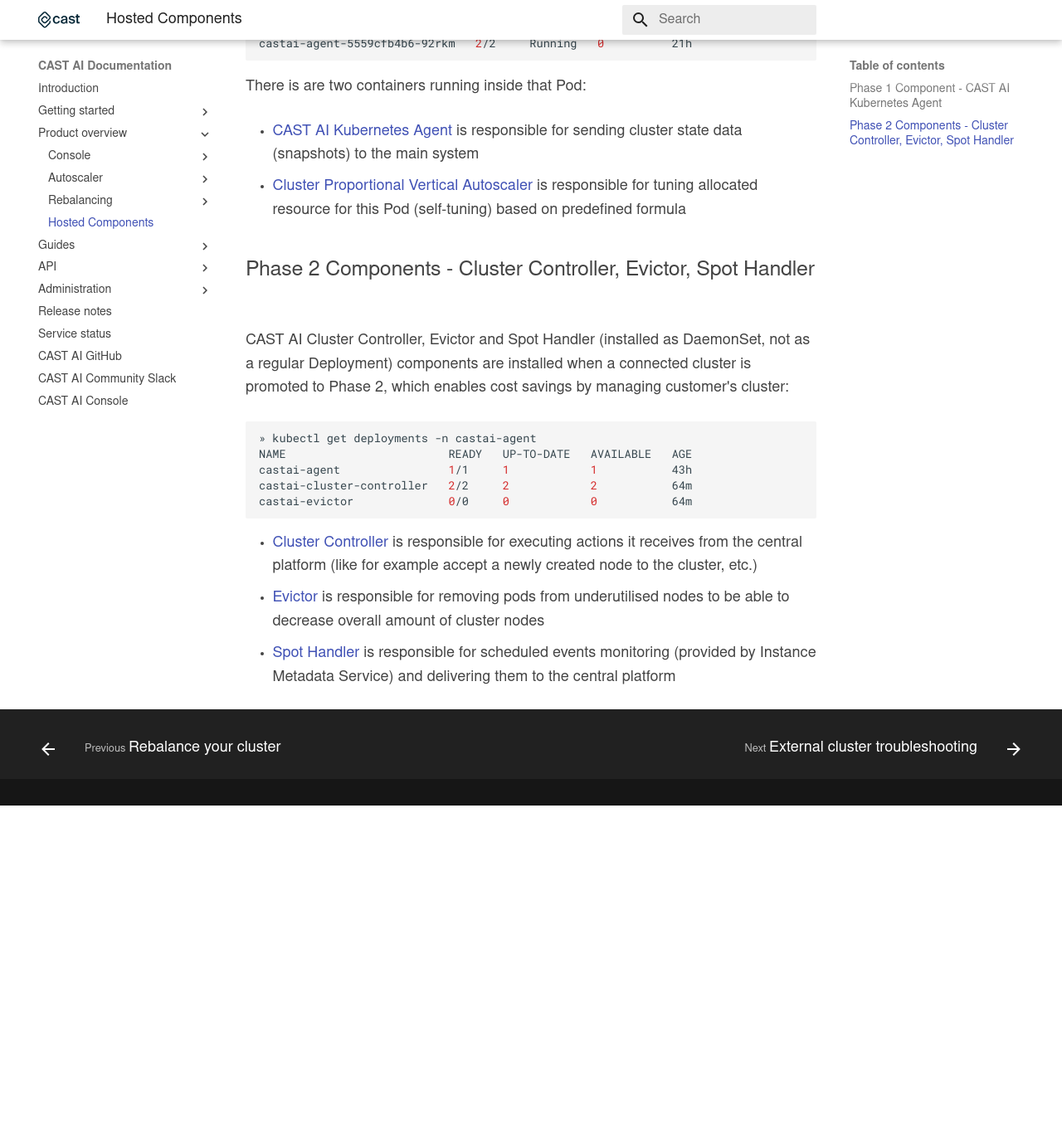
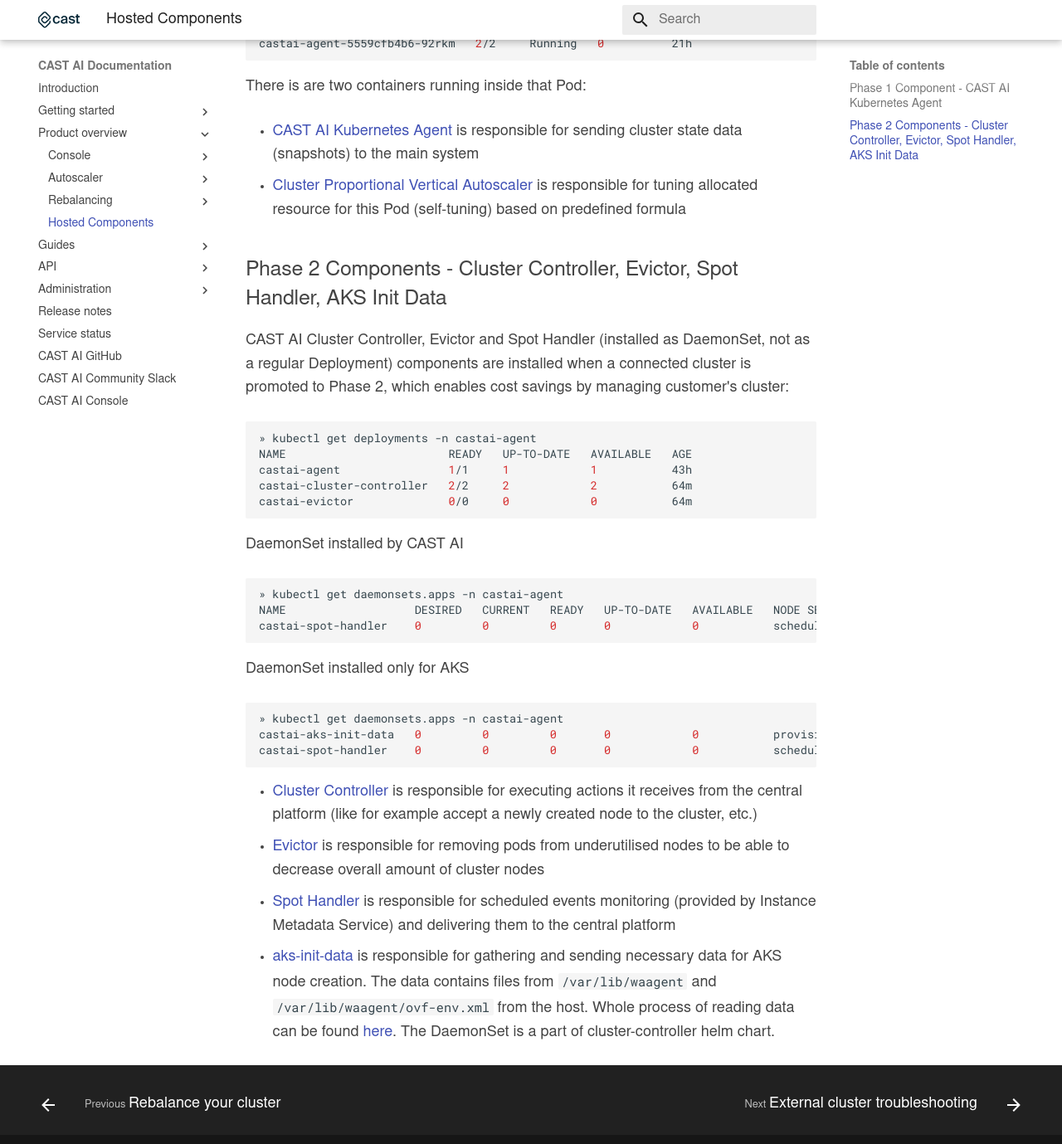
Before and after one commit to castai/docs, an MkDocs documentation site: the page built from docs/product-overview/hosted-components.md, in a window 1280 px wide and 1400 px high, scrolled down 667 px. Shown: the top 1379 px of the window at 83% size. Built offline with MkDocs 1.6.1 and Material for MkDocs 9.7.7, drawn with Linux system fonts in a browser that asks for light colours; some web fonts are replaced; before the commit the page ends 1638 px from its top, so only the background shows below that.

Commit message:
doc: aks-init-data component

````diff
--- a/docs/product-overview/hosted-components.md
+++ b/docs/product-overview/hosted-components.md
@@ -26,7 +26,7 @@
 - [CAST AI Kubernetes Agent](https://github.com/castai/k8s-agent/) is responsible for sending cluster state data (snapshots) to the main system
 - [Cluster Proportional Vertical Autoscaler](https://github.com/kubernetes-sigs/cluster-proportional-vertical-autoscaler/) is responsible for tuning allocated resource for this Pod (self-tuning) based on predefined formula
 
-## Phase 2 Components - Cluster Controller, Evictor, Spot Handler
+## Phase 2 Components - Cluster Controller, Evictor, Spot Handler, AKS Init Data
 
 CAST AI Cluster Controller, Evictor and Spot Handler (installed as DaemonSet, not as a regular Deployment) components are installed when a connected cluster is promoted to Phase 2, which enables cost savings by managing customer's cluster:
 
@@ -38,6 +38,23 @@
 castai-evictor              0/0     0            0           64m
 ```
 
+DaemonSet installed by CAST AI
+
+```shell
+» kubectl get daemonsets.apps -n castai-agent
+NAME                   DESIRED   CURRENT   READY   UP-TO-DATE   AVAILABLE   NODE SELECTOR                            AGE
+castai-spot-handler    0         0         0       0            0           scheduling.cast.ai/spot=true             64m
+```
+
+DaemonSet installed only for AKS
+
+```shell
+» kubectl get daemonsets.apps -n castai-agent
+castai-aks-init-data   0         0         0       0            0           provisioner.cast.ai/aks-init-data=true   64m
+castai-spot-handler    0         0         0       0            0           scheduling.cast.ai/spot=true             64m
+```
+
 - [Cluster Controller](../guides/cluster-controller.md) is responsible for executing actions it receives from the central platform (like for example accept a newly created node to the cluster, etc.)
 - [Evictor](../guides/evictor.md) is responsible for removing pods from underutilised nodes to be able to decrease overall amount of cluster nodes
 - [Spot Handler](https://github.com/castai/spot-handler) is responsible for scheduled events monitoring (provided by Instance Metadata Service) and delivering them to the central platform
+- [aks-init-data](https://github.com/castai/cluster-controller/tree/main/aks) is responsible for gathering and sending necessary data for AKS node creation. The data contains files from `/var/lib/waagent` and `/var/lib/waagent/ovf-env.xml` from the host. Whole process of reading data can be found [here](https://github.com/castai/cluster-controller/blob/main/aks/send_aks_init_data_handler.go).  The DaemonSet is a part of cluster-controller helm chart.
````
Also changed, not shown: docs/getting-started/aks/aks.md (+5 -0 lines).
